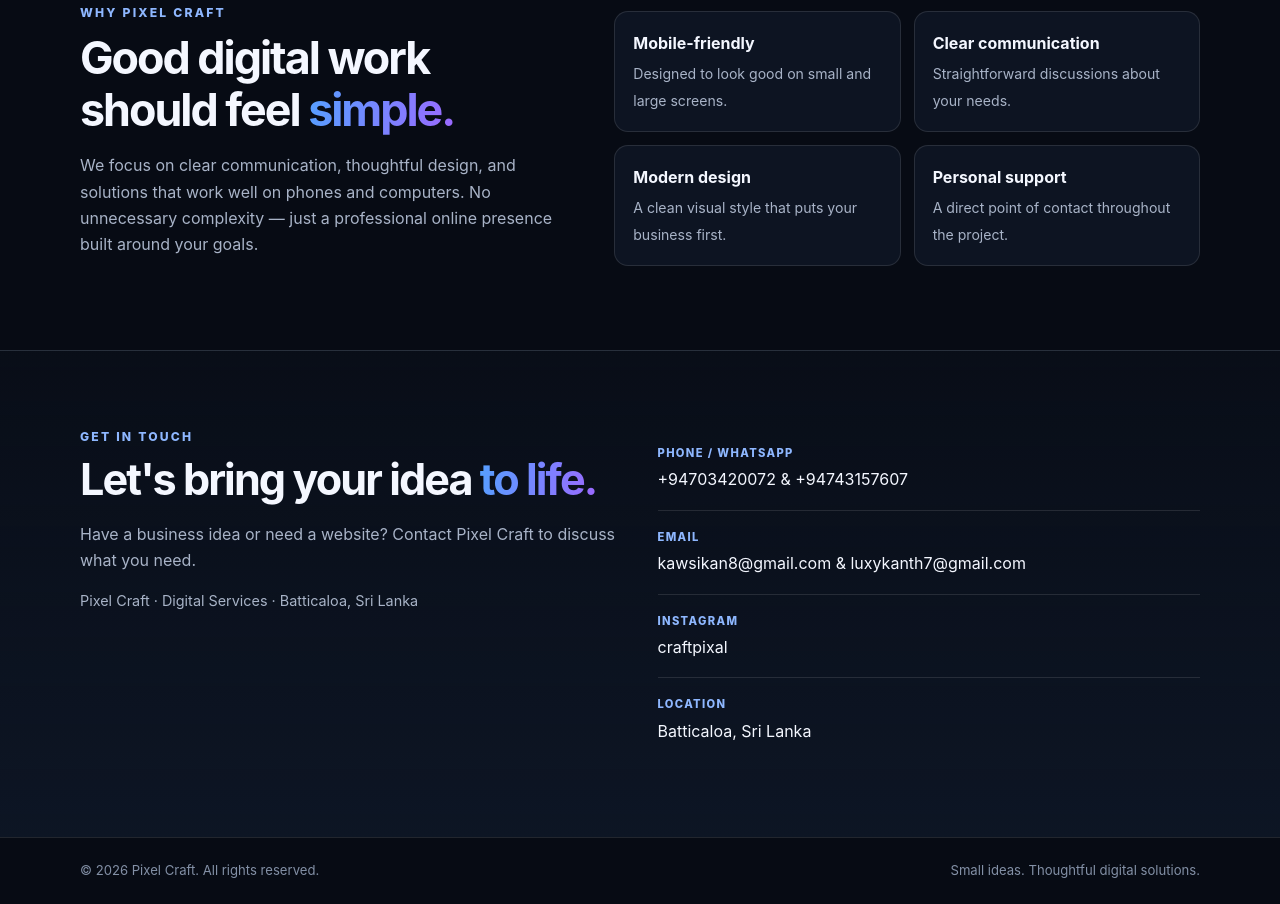
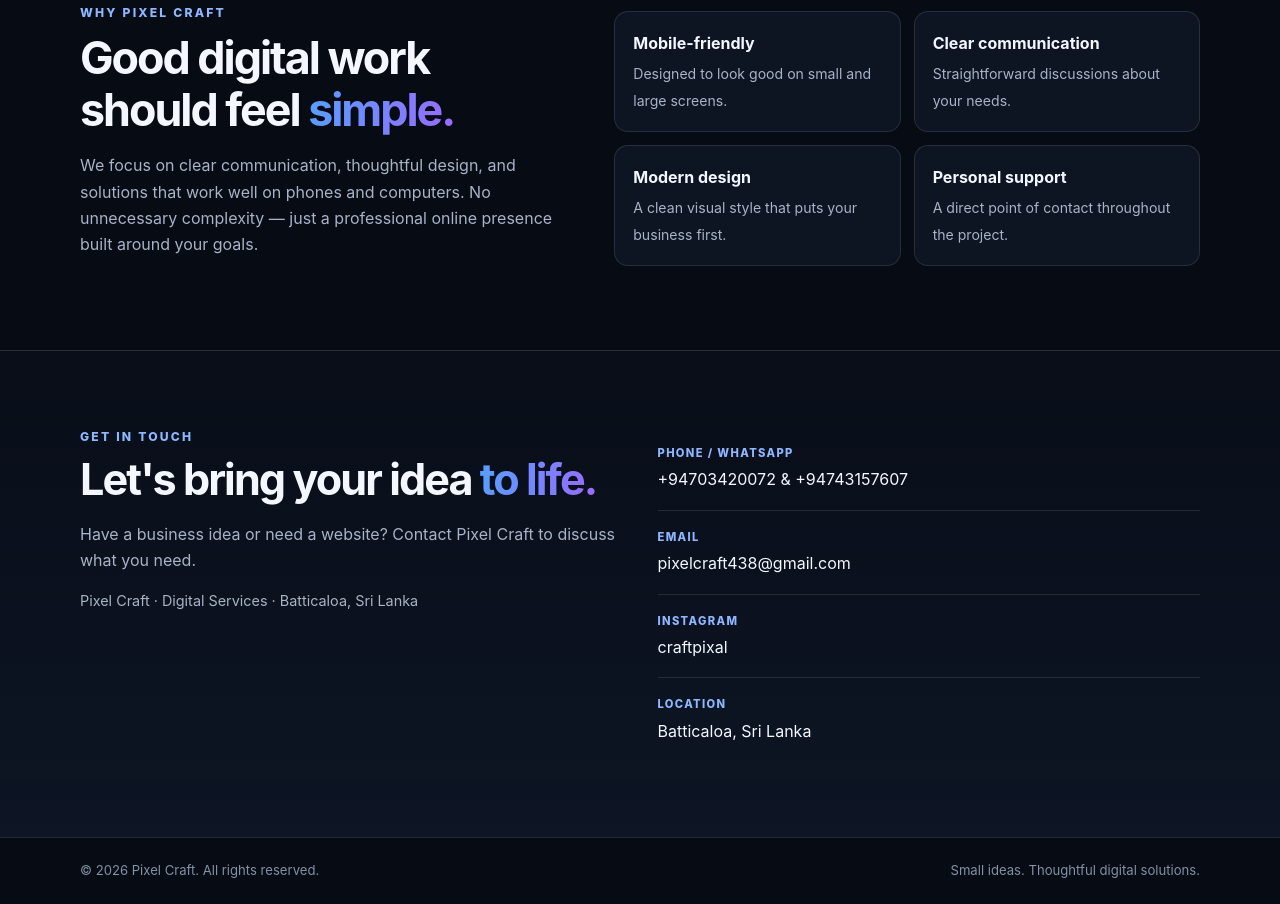
Before and after one commit to Kawsikan11/pixel-craft, a plain HTML site: page index.html in a window 1280 px wide. Shown: the part 1425-2329 px from the top of the page. Drawn offline with Linux system fonts and the light colour scheme.

Commit message:
Update index.html

```diff
--- a/index.html
+++ b/index.html
@@ -199,7 +199,7 @@
         <div class="contact-list">
           <!-- Replace the placeholder contact details below with your real details before publishing. -->
           <div class="contact-item"><span class="contact-label">Phone / WhatsApp</span><div class="contact-value">+94703420072  &  +94743157607</div></div>
-          <div class="contact-item"><span class="contact-label">Email</span><div class="contact-value">kawsikan8@gmail.com  &  luxykanth7@gmail.com</div></div>
+          <div class="contact-item"><span class="contact-label">Email</span><div class="contact-value">pixelcraft438@gmail.com</div></div>
           <div class="contact-item"><span class="contact-label">Instagram</span><div class="contact-value">craftpixal</div></div>
           <div class="contact-item"><span class="contact-label">Location</span><div class="contact-value">Batticaloa, Sri Lanka</div></div>
         </div>
```
